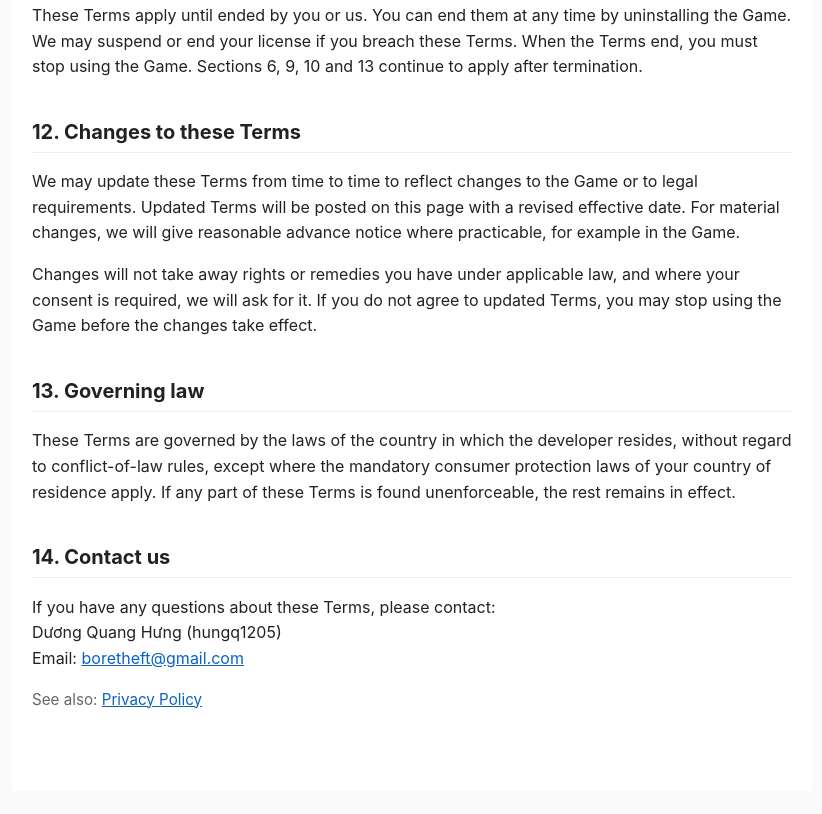
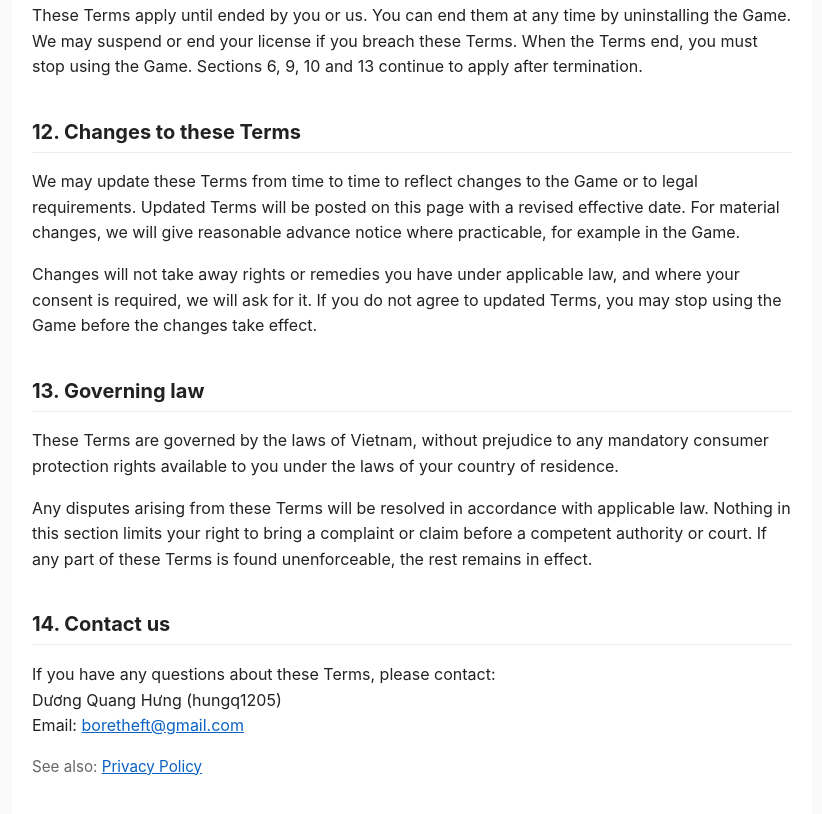
Before and after one commit to hungq1205/chessx-privacy, a plain HTML site: page terms.html in a window 1280 px wide. Shown: the part 2717-3531 px from the top of the page, without its empty margins (228-1050 px from the left). Before the commit the page ends 3508 px from the top, so only its background shows below. Drawn offline with Linux system fonts and the light colour scheme.

Commit message:
Terms of Service: governing law Vietnam
Co-Authored-By: Claude Opus 5.5 <noreply@anthropic.com>

```diff
--- a/terms.html
+++ b/terms.html
@@ -70,7 +70,8 @@
 <p>Changes will not take away rights or remedies you have under applicable law, and where your consent is required, we will ask for it. If you do not agree to updated Terms, you may stop using the Game before the changes take effect.</p>
 
 <h2>13. Governing law</h2>
-<p>These Terms are governed by the laws of the country in which the developer resides, without regard to conflict-of-law rules, except where the mandatory consumer protection laws of your country of residence apply. If any part of these Terms is found unenforceable, the rest remains in effect.</p>
+<p>These Terms are governed by the laws of Vietnam, without prejudice to any mandatory consumer protection rights available to you under the laws of your country of residence.</p>
+<p>Any disputes arising from these Terms will be resolved in accordance with applicable law. Nothing in this section limits your right to bring a complaint or claim before a competent authority or court. If any part of these Terms is found unenforceable, the rest remains in effect.</p>
 
 <h2>14. Contact us</h2>
 <p>If you have any questions about these Terms, please contact:<br>
```
